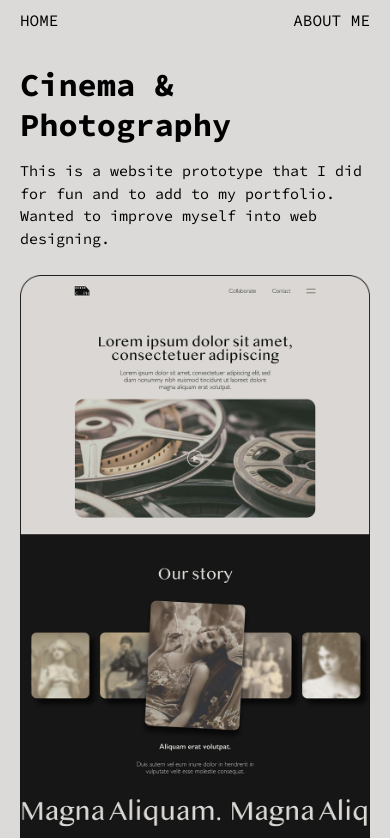
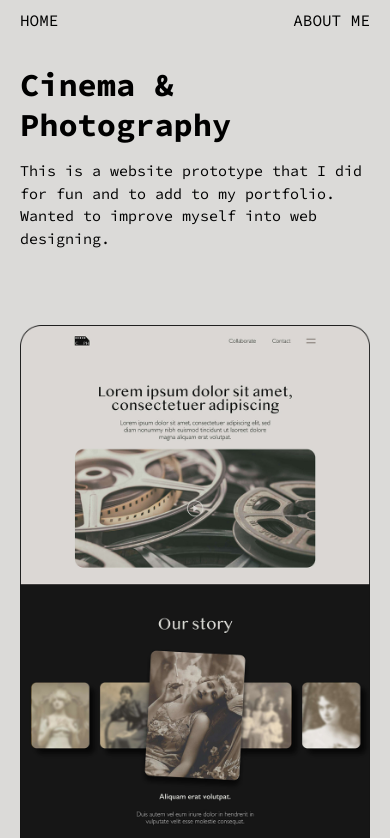
Before and after one commit to fioronifilippo/jk-portfolio, a React (Vite) app: page /cinema in a window 390 px wide. Shown: the top 838 px of the page. Built offline with nearby package versions, Linux system fonts and the light colour scheme.

Commit message:
Fix responsività mobile

```diff
--- a/src/progetto.css
+++ b/src/progetto.css
@@ -6,6 +6,12 @@
   justify-content: space-between;
   min-height: 300px;
   gap: 20px; /* Aggiunge spazio tra H1 e P quando sono affiancati */
+}
+
+@media (max-width: 500px) {
+  #progettoContenitore {
+    padding-bottom: 75px;
+  }
 }
 
 #progettoContenitore p {
```
